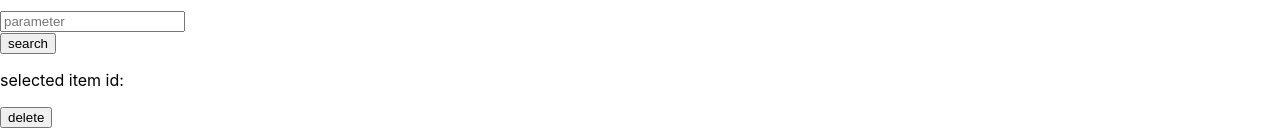
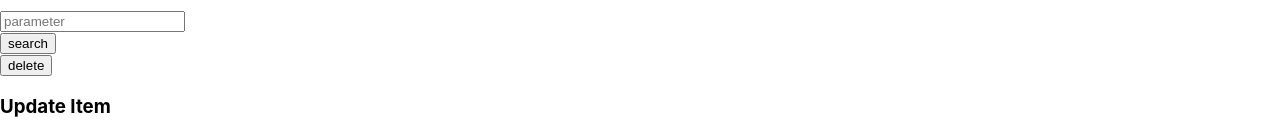
Before and after one commit to Maru5er/tools-inventory, a React (Create React App) app: page /toolview in a window 1280 px wide. Shown: the part 189-324 px from the top of the page. Built offline with nearby package versions, Linux system fonts and the light colour scheme; no server answers.

Commit message:
removed selected item display

```diff
--- a/src/component/selector/Selector.tsx
+++ b/src/component/selector/Selector.tsx
@@ -179,7 +179,6 @@ const Selector : React.FC = () => {
                     }
                 }>search</button>
             </div>
-            <p>selected item id: {activeRow}</p>
             <button onClick={() => deleteTool()}>delete</button>
             <h3>Update Item</h3>
             <div id="update-parameter">
```
